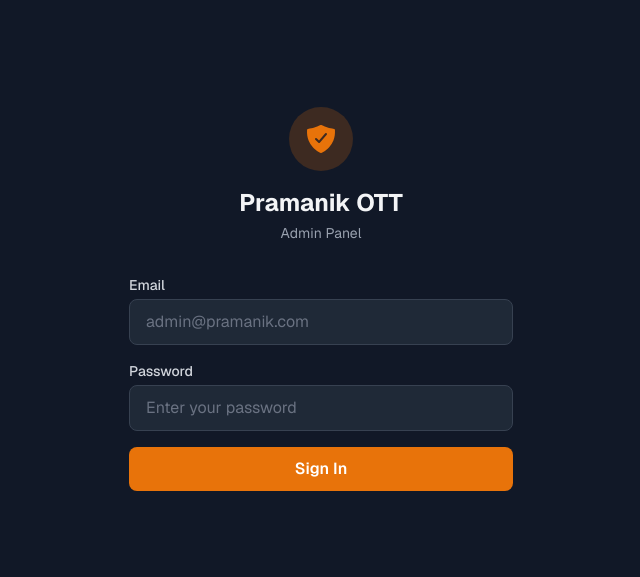
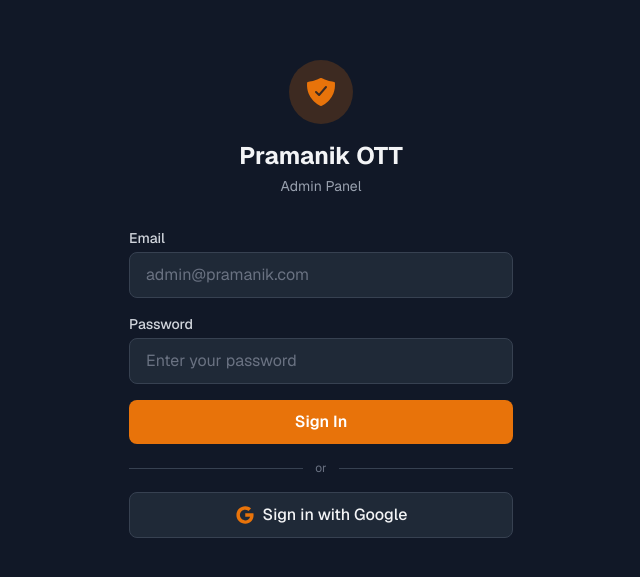
Before and after one commit to PramanikSamooh/pramanik-ott-admin-, a Next.js app: page /login in a window 1280 px wide. Shown: the part 101-678 px from the top of the page, without its empty margins (319-959 px from the left). Built offline with nearby package versions, Linux system fonts and the light colour scheme.

Commit message:
feat: Add Google Auth login option
Co-Authored-By: Claude Opus 4.6 (1M context) <noreply@anthropic.com>

```diff
--- a/src/app/login/page.tsx
+++ b/src/app/login/page.tsx
@@ -1,10 +1,10 @@
 "use client";
 
 import { useState } from "react";
-import { signInWithEmailAndPassword } from "firebase/auth";
+import { signInWithEmailAndPassword, signInWithPopup, GoogleAuthProvider } from "firebase/auth";
 import { auth } from "@/lib/firebase";
 import { useRouter } from "next/navigation";
-import { IoShieldCheckmark } from "react-icons/io5";
+import { IoShieldCheckmark, IoLogoGoogle } from "react-icons/io5";
 
 export default function LoginPage() {
   const [email, setEmail] = useState("");
@@ -75,6 +75,33 @@ export default function LoginPage() {
             {loading ? "Signing in..." : "Sign In"}
           </button>
         </form>
+
+        <div className="mt-4 flex items-center gap-3">
+          <div className="h-px flex-1 bg-border" />
+          <span className="text-xs text-gray-500">or</span>
+          <div className="h-px flex-1 bg-border" />
+        </div>
+
+        <button
+          onClick={async () => {
+            setError("");
+            setLoading(true);
+            try {
+              await signInWithPopup(auth, new GoogleAuthProvider());
+              router.replace("/");
+            } catch (err: unknown) {
+              const message = err instanceof Error ? err.message : "Google login failed";
+              setError(message);
+            } finally {
+              setLoading(false);
+            }
+          }}
+          disabled={loading}
+          className="mt-4 flex w-full items-center justify-center gap-2 rounded-lg border border-border bg-surface px-4 py-2.5 font-medium text-foreground transition-colors hover:bg-border disabled:opacity-50"
+        >
+          <IoLogoGoogle className="h-5 w-5 text-saffron" />
+          Sign in with Google
+        </button>
       </div>
     </div>
   );
```
